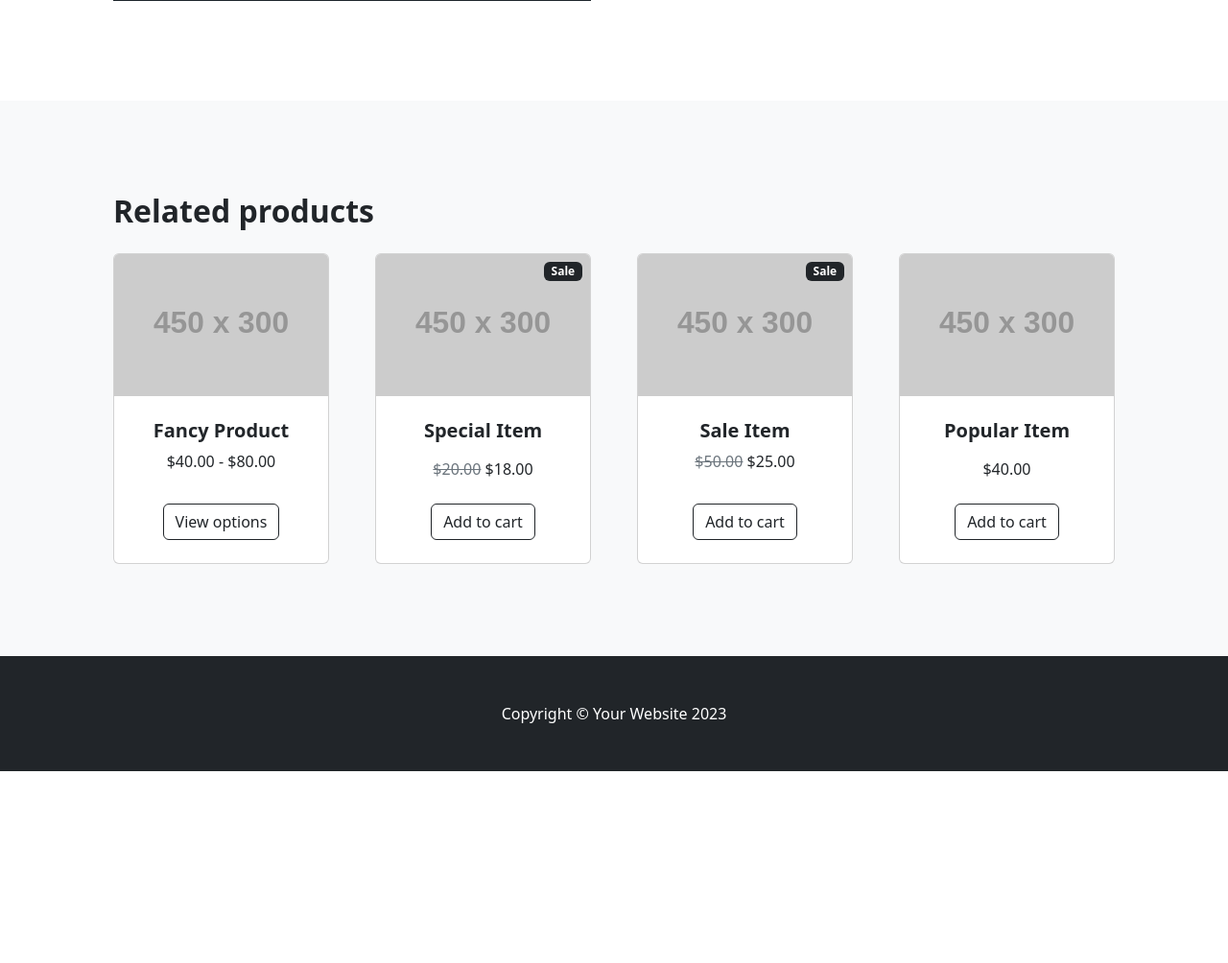
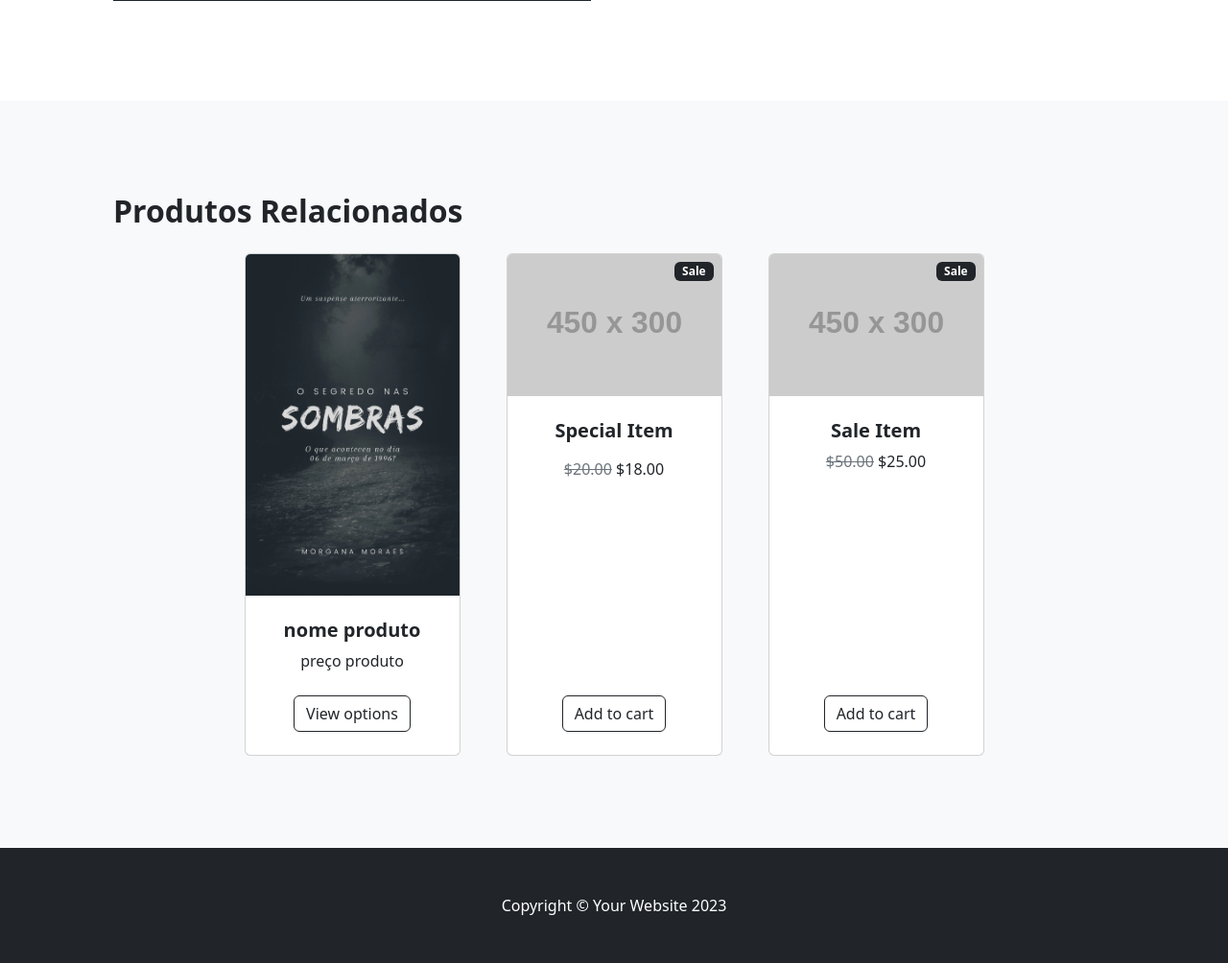
Before and after one commit to Carlinhoos22/EcommerceTraining, a Django app: page /detalhar/5 in a window 1280 px wide. Shown: the part 1048-2052 px from the top of the page at 96% size. Before the commit the page ends 1852 px from the top, so only its background shows below. Run offline with Django 4.2, Linux system fonts and the light colour scheme; data comes from the database, SQL or seed files in the repository; grey boxes labelled with a size stand in for pictures from a placeholder-image service; some libraries are stand-ins or nearby versions.

Commit message:
Detalhes acertados em detalhar produtos

```diff
--- a/produtos/templates/produtos/detalhar_produto.html
+++ b/produtos/templates/produtos/detalhar_produto.html
@@ -163,20 +163,19 @@
         <!-- Related items section-->
         <section class="py-5 bg-light">
             <div class="container px-4 px-lg-5 mt-5">
-                <h2 class="fw-bolder mb-4">Related products</h2>
+                <h2 class="fw-bolder mb-4">Produtos Relacionados</h2>
                 <div class="row gx-4 gx-lg-5 row-cols-2 row-cols-md-3 row-cols-xl-4 justify-content-center">
                     <div class="col mb-5">
                         <div class="card h-100">
                             <!-- Product image-->
-                            <img class="card-img-top" src="https://dummyimage.com/450x300/dee2e6/6c757d.jpg"
-                                alt="..." />
+                            <img class="card-img-top" src="media/{{produto.imagem}}" alt="..." />
                             <!-- Product details-->
                             <div class="card-body p-4">
                                 <div class="text-center">
                                     <!-- Product name-->
-                                    <h5 class="fw-bolder">Fancy Product</h5>
+                                    <h5 class="fw-bolder">nome produto</h5>
                                     <!-- Product price-->
-                                    $40.00 - $80.00
+                                    preço produto
                                 </div>
                             </div>
                             <!-- Product actions-->
@@ -249,36 +248,7 @@
                             </div>
                         </div>
                     </div>
-                    <div class="col mb-5">
-                        <div class="card h-100">
-                            <!-- Product image-->
-                            <img class="card-img-top" src="https://dummyimage.com/450x300/dee2e6/6c757d.jpg"
-                                alt="..." />
-                            <!-- Product details-->
-                            <div class="card-body p-4">
-                                <div class="text-center">
-                                    <!-- Product name-->
-                                    <h5 class="fw-bolder">Popular Item</h5>
-                                    <!-- Product reviews-->
-                                    <div class="d-flex justify-content-center small text-warning mb-2">
-                                        <div class="bi-star-fill"></div>
-                                        <div class="bi-star-fill"></div>
-                                        <div class="bi-star-fill"></div>
-                                        <div class="bi-star-fill"></div>
-                                        <div class="bi-star-fill"></div>
-                                    </div>
-                                    <!-- Product price-->
-                                    $40.00
-                                </div>
-                            </div>
-                            <!-- Product actions-->
-                            <div class="card-footer p-4 pt-0 border-top-0 bg-transparent">
-                                <div class="text-center">
-                                    <a class="btn btn-outline-dark mt-auto" href="#">Add to cart</a>
-                                </div>
-                            </div>
-                        </div>
-                    </div>
+
                 </div>
             </div>
         </section>
--- a/produtos/templates/produtos/index.html
+++ b/produtos/templates/produtos/index.html
@@ -47,7 +47,7 @@
                 <p class="d-none d-md-block mb-0">Meu carrinho</p>
               </a>
 
-              {% if user.is_authenticated%}
+              {% if user.is_authenticated %}
               <p style="margin: 6px; padding-left: 12px">
                 Bem-vindo {{user.email}}
               </p>
@@ -186,7 +186,7 @@
             <a href="{% url 'produtos:detalhar_produto' livro.id %}" class="">
               <div class="mask" style="height: 50px">
                 <div class="d-flex justify-content-start align-items-start h-100 m-2">
-                  <h6><span class="badge bg-danger pt-1">New</span></h6>
+                  <h6><span class="badge bg-danger pt-1">Novo</span></h6>
                 </div>
               </div>
               <img src="media/{{livro.imagem}}" class="card-img-top rounded-2" style="aspect-ratio: 1 / 1" />
@@ -248,7 +248,7 @@
         {% for relogio in relogios %}
         <div class="col-lg-3 col-md-6 col-sm-6">
           <div class="card my-2 shadow-0">
-            <a href="#" class="">
+            <a href="{% url 'produtos:detalhar_produto' relogio.id %}" class="">
               <img src="media/{{relogio.imagem}}" class="card-img-top rounded-2" style="aspect-ratio: 1 / 1" />
             </a>
             <div class="card-body p-0 pt-3" style="min-height: 200px">
--- a/produtos/views.py
+++ b/produtos/views.py
@@ -10,4 +10,7 @@ def produtos(request):
 
 def detalhar_produtos(request, id):
     product = Produto.objects.get(pk=id)
-    return render(request, "produtos/detalhar_produto.html", {"produto": product})
+    relogios = Produto.objects.filter(categoria__nome="Relogio")
+    return render(request, "produtos/detalhar_produto.html",
+                  {"produto": product,
+                   "relogios": relogios})
```
